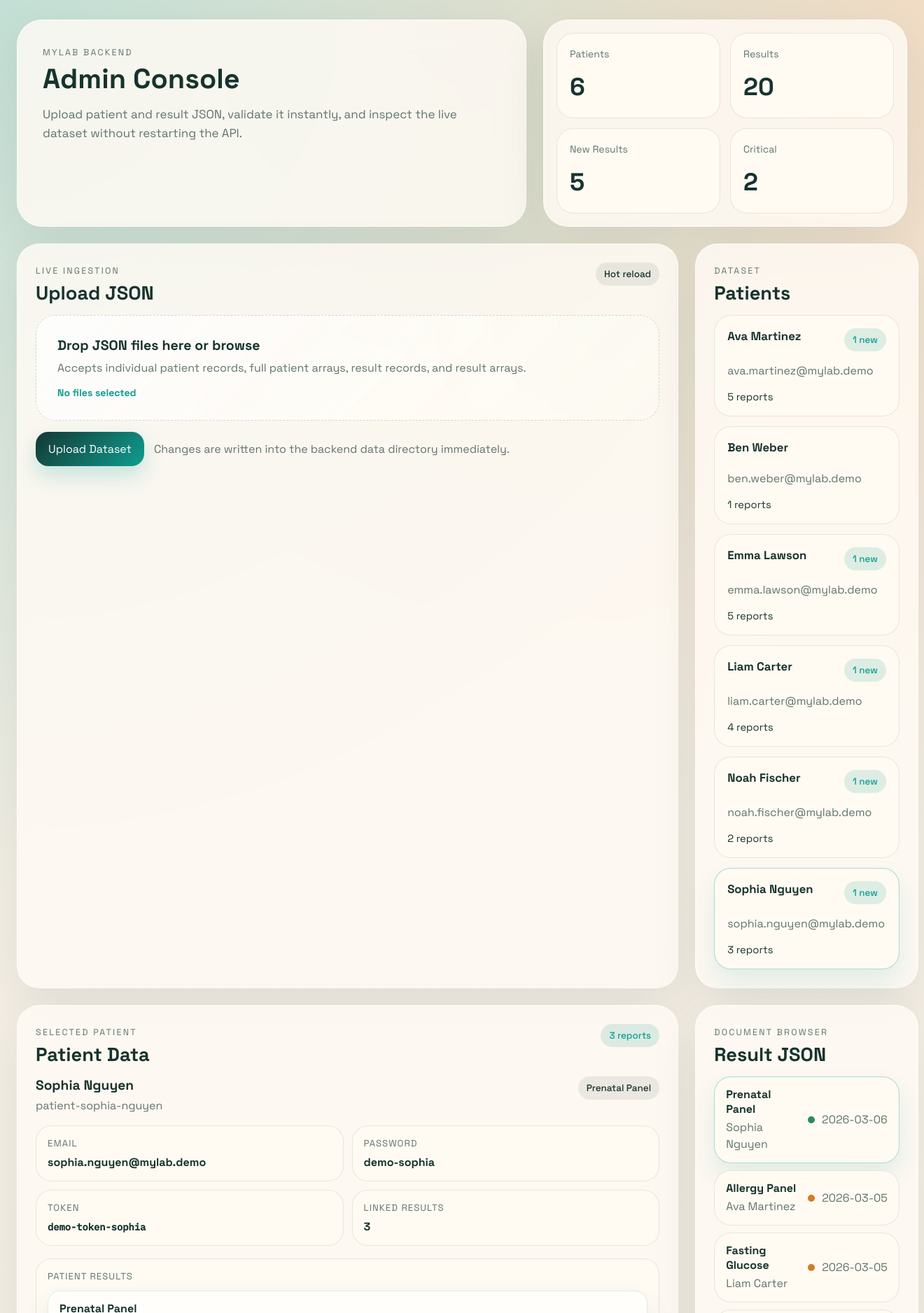
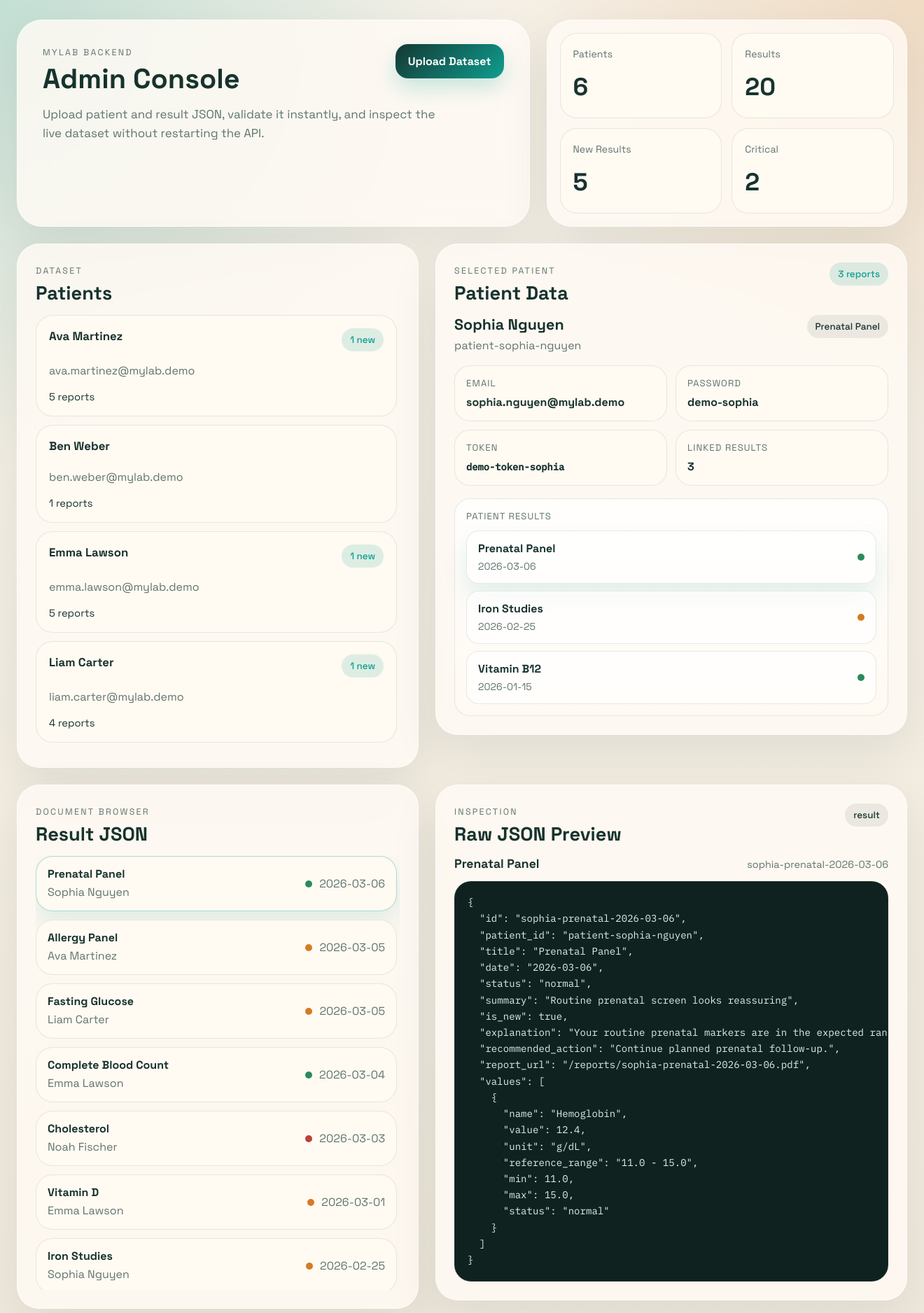
Before and after one commit to tgrytnes/MyLab-backend, a FastAPI app: page /admin in a window 1320 px wide. Shown: the top 1876 px of the page at 70% size. Run offline with FastAPI, Linux system fonts and the light colour scheme.

Commit message:
Refine admin console workspace layout

```diff
--- a/app/static/admin.css
+++ b/app/static/admin.css
@@ -2,9 +2,11 @@
   --bg: #f4efe6;
   --panel: rgba(255, 251, 244, 0.82);
   --panel-strong: #fffaf2;
+  --panel-muted: rgba(255, 248, 239, 0.72);
   --ink: #17332e;
   --muted: #60746f;
   --line: rgba(23, 51, 46, 0.1);
+  --line-strong: rgba(23, 51, 46, 0.16);
   --accent: #0f9e90;
   --accent-soft: rgba(15, 158, 144, 0.14);
   --warm: #d57b22;
@@ -12,10 +14,15 @@
   --danger: #bc403d;
   --danger-soft: rgba(188, 64, 61, 0.14);
   --shadow: 0 24px 70px rgba(16, 34, 31, 0.08);
+  --shadow-strong: 0 22px 42px rgba(15, 34, 31, 0.14);
 }
 
 * {
   box-sizing: border-box;
+}
+
+html {
+  scroll-behavior: smooth;
 }
 
 body {
@@ -30,14 +37,14 @@ body {
 }
 
 .shell {
-  width: min(1440px, calc(100vw - 48px));
+  width: min(1480px, calc(100vw - 48px));
   margin: 0 auto;
   padding: 28px 0 48px;
 }
 
 .hero {
   display: grid;
-  grid-template-columns: 1.4fr 1fr;
+  grid-template-columns: minmax(0, 1.35fr) minmax(320px, 0.95fr);
   gap: 24px;
   margin-bottom: 24px;
 }
@@ -45,7 +52,7 @@ body {
 .hero__copy,
 .hero__stats,
 .panel {
-  border: 1px solid rgba(255, 255, 255, 0.7);
+  border: 1px solid rgba(255, 255, 255, 0.72);
   background: var(--panel);
   box-shadow: var(--shadow);
   backdrop-filter: blur(18px);
@@ -54,6 +61,13 @@ body {
 .hero__copy {
   padding: 34px 36px;
   border-radius: 36px;
+}
+
+.hero__topline {
+  display: flex;
+  justify-content: space-between;
+  align-items: flex-start;
+  gap: 20px;
 }
 
 .eyebrow,
@@ -75,7 +89,7 @@ body {
 }
 
 .hero p {
-  max-width: 60ch;
+  max-width: 52ch;
   margin: 18px 0 0;
   font-size: 1.06rem;
   line-height: 1.6;
@@ -110,19 +124,44 @@ body {
 
 .layout {
   display: grid;
-  grid-template-columns: 1.1fr 0.9fr;
+  grid-template-columns: minmax(340px, 0.92fr) minmax(420px, 1.08fr);
+  grid-template-areas:
+    "patients patient"
+    "browser preview";
   gap: 24px;
+  align-items: start;
 }
 
 .panel {
+  padding: 26px;
   border-radius: 32px;
-  padding: 26px;
 }
 
-.panel--upload,
-.panel--preview,
+.panel--overview {
+  grid-area: patients;
+}
+
 .panel--patient {
-  min-height: 280px;
+  grid-area: patient;
+}
+
+.panel--browser {
+  grid-area: browser;
+}
+
+.panel--preview {
+  grid-area: preview;
+}
+
+.panel--overview,
+.panel--patient,
+.panel--browser,
+.panel--preview {
+  min-height: 540px;
+}
+
+.panel--results-log {
+  margin-top: 24px;
 }
 
 .panel__header {
@@ -148,11 +191,7 @@ body {
   font-weight: 500;
 }
 
-.badge--accent {
-  background: var(--accent-soft);
-  color: var(--accent);
-}
-
+.badge--accent,
 .badge--success {
   background: var(--accent-soft);
   color: var(--accent);
@@ -161,6 +200,36 @@ body {
 .badge--error {
   background: var(--danger-soft);
   color: var(--danger);
+}
+
+.button {
+  appearance: none;
+  border: 0;
+  border-radius: 18px;
+  padding: 14px 18px;
+  font: inherit;
+  font-weight: 600;
+  cursor: pointer;
+  transition: transform 160ms ease, box-shadow 160ms ease, background-color 160ms ease;
+}
+
+.button:hover {
+  transform: translateY(-1px);
+}
+
+.button--primary {
+  background: linear-gradient(135deg, #143833, #0f9e90);
+  color: white;
+  box-shadow: 0 14px 30px rgba(15, 158, 144, 0.22);
+}
+
+.button--ghost {
+  background: rgba(23, 51, 46, 0.08);
+  color: var(--ink);
+}
+
+.button--ghost:hover {
+  box-shadow: inset 0 0 0 1px rgba(23, 51, 46, 0.12);
 }
 
 .upload-form {
@@ -172,7 +241,7 @@ body {
   position: relative;
   display: grid;
   gap: 8px;
-  padding: 30px;
+  padding: 32px;
   border-radius: 28px;
   border: 1.5px dashed rgba(23, 51, 46, 0.18);
   background:
@@ -215,25 +284,9 @@ body {
   flex-wrap: wrap;
 }
 
-.button {
-  appearance: none;
-  border: 0;
-  border-radius: 18px;
-  padding: 14px 18px;
-  font: inherit;
-  cursor: pointer;
-}
-
-.button--primary {
-  background: linear-gradient(135deg, #143833, #0f9e90);
-  color: white;
-  box-shadow: 0 14px 30px rgba(15, 158, 144, 0.22);
-}
-
 .upload-results {
   display: grid;
   gap: 14px;
-  margin-top: 20px;
 }
 
 .upload-result {
@@ -262,9 +315,14 @@ body {
   margin: 10px 0 12px;
 }
 
-.patient-grid {
+.patient-grid,
+.browser-list {
   display: grid;
-  gap: 14px;
+  gap: 12px;
+  align-content: start;
+  max-height: 620px;
+  padding-right: 4px;
+  overflow: auto;
 }
 
 .patient-card,
@@ -314,11 +373,6 @@ body {
   color: var(--ink);
 }
 
-.browser-list {
-  display: grid;
-  gap: 10px;
-}
-
 .browser-row {
   align-items: center;
   padding: 14px 16px;
@@ -350,7 +404,7 @@ body {
 
 .detail-card__headline h3 {
   margin: 0 0 6px;
-  font-size: 1.2rem;
+  font-size: 1.34rem;
 }
 
 .detail-card__headline p {
@@ -386,6 +440,12 @@ body {
   font-size: 0.86rem;
 }
 
+.subpanel {
+  background:
+    linear-gradient(180deg, rgba(255, 255, 255, 0.82), rgba(255, 249, 242, 0.94)),
+    var(--panel-strong);
+}
+
 .subpanel__header {
   margin-bottom: 12px;
 }
@@ -422,6 +483,7 @@ body {
   width: 10px;
   height: 10px;
   border-radius: 50%;
+  flex: 0 0 auto;
 }
 
 .status-dot--normal {
@@ -465,14 +527,15 @@ body {
 }
 
 .json-block--large {
-  min-height: 420px;
+  min-height: 520px;
+  max-height: 620px;
 }
 
 .empty-state {
   padding: 22px;
   border-radius: 24px;
   background: var(--panel-strong);
-  border: 1px dashed var(--line);
+  border: 1px dashed var(--line-strong);
 }
 
 .empty-state h3 {
--- a/app/templates/admin_console.html
+++ b/app/templates/admin_console.html
@@ -19,8 +19,15 @@
     <div class="shell">
       <header class="hero">
         <div class="hero__copy">
-          <span class="eyebrow">MyLab Backend</span>
-          <h1>Admin Console</h1>
+          <div class="hero__topline">
+            <div>
+              <span class="eyebrow">MyLab Backend</span>
+              <h1>Admin Console</h1>
+            </div>
+            <button class="button button--primary" type="button" data-open-upload>
+              Upload Dataset
+            </button>
+          </div>
           <p>
             Upload patient and result JSON, validate it instantly, and inspect the
             live dataset without restarting the API.
@@ -47,47 +54,6 @@
       </header>
 
       <main class="layout">
-        <section class="panel panel--upload">
-          <div class="panel__header">
-            <div>
-              <span class="panel__kicker">Live Ingestion</span>
-              <h2>Upload JSON</h2>
-            </div>
-            <span class="badge">Hot reload</span>
-          </div>
-
-          <form class="upload-form" action="/admin/upload" method="post" enctype="multipart/form-data">
-            <label class="dropzone" for="files">
-              <input id="files" name="files" type="file" accept=".json,application/json" multiple />
-              <span class="dropzone__title">Drop JSON files here or browse</span>
-              <span class="dropzone__subtitle">
-                Accepts individual patient records, full patient arrays, result records, and result arrays.
-              </span>
-              <span class="dropzone__hint" id="file-count">No files selected</span>
-            </label>
-
-            <div class="upload-form__actions">
-              <button class="button button--primary" type="submit">Upload Dataset</button>
-              <span class="helper-text">Changes are written into the backend data directory immediately.</span>
-            </div>
-          </form>
-
-          {% if upload_results %}
-            <div class="upload-results">
-              {% for item in upload_results %}
-                <article class="upload-result upload-result--{{ item.status }}">
-                  <div class="upload-result__meta">
-                    <span class="upload-result__file">{{ item.filename }}</span>
-                    <span class="badge badge--{{ item.status }}">{{ item.kind }}</span>
-                  </div>
-                  <p class="upload-result__message">{{ item.message }}</p>
-                  <pre class="json-block">{{ item.preview }}</pre>
-                </article>
-              {% endfor %}
-            </div>
-          {% endif %}
-        </section>
-
         <section class="panel panel--overview">
           <div class="panel__header">
             <div>
@@ -237,11 +203,71 @@
           {% endif %}
         </section>
       </main>
+
+      {% if upload_results %}
+        <section class="panel panel--results-log">
+          <div class="panel__header">
+            <div>
+              <span class="panel__kicker">Latest Upload</span>
+              <h2>Upload Results</h2>
+            </div>
+          </div>
+          <div class="upload-results">
+            {% for item in upload_results %}
+              <article class="upload-result upload-result--{{ item.status }}">
+                <div class="upload-result__meta">
+                  <span class="upload-result__file">{{ item.filename }}</span>
+                  <span class="badge badge--{{ item.status }}">{{ item.kind }}</span>
+                </div>
+                <p class="upload-result__message">{{ item.message }}</p>
+                <pre class="json-block">{{ item.preview }}</pre>
+              </article>
+            {% endfor %}
+          </div>
+        </section>
+      {% endif %}
     </div>
 
+    <dialog class="upload-modal" id="upload-modal">
+      <form class="upload-modal__card" action="/admin/upload" method="post" enctype="multipart/form-data">
+        <div class="panel__header panel__header--modal">
+          <div>
+            <span class="panel__kicker">Live Ingestion</span>
+            <h2>Upload JSON</h2>
+          </div>
+          <button class="button button--ghost" type="button" data-close-upload>Close</button>
+        </div>
+
+        <label class="dropzone" for="files">
+          <input id="files" name="files" type="file" accept=".json,application/json" multiple />
+          <span class="dropzone__title">Drop JSON files here or browse</span>
+          <span class="dropzone__subtitle">
+            Accepts patient records, patient arrays, result records, and result arrays.
+          </span>
+          <span class="dropzone__hint" id="file-count">No files selected</span>
+        </label>
+
+        <div class="upload-form__actions">
+          <button class="button button--primary" type="submit">Upload Dataset</button>
+          <span class="helper-text">Changes are written into the backend data directory immediately.</span>
+        </div>
+      </form>
+    </dialog>
+
     <script>
+      const modal = document.getElementById('upload-modal');
+      const openButton = document.querySelector('[data-open-upload]');
+      const closeButton = document.querySelector('[data-close-upload]');
       const input = document.getElementById('files');
       const label = document.getElementById('file-count');
+
+      openButton?.addEventListener('click', () => {
+        modal?.showModal();
+      });
+
+      closeButton?.addEventListener('click', () => {
+        modal?.close();
+      });
 
       input?.addEventListener('change', () => {
         if (!input.files?.length) {
```
Also changed, not shown: other parts of app/static/admin.css (+75 -6 lines).
